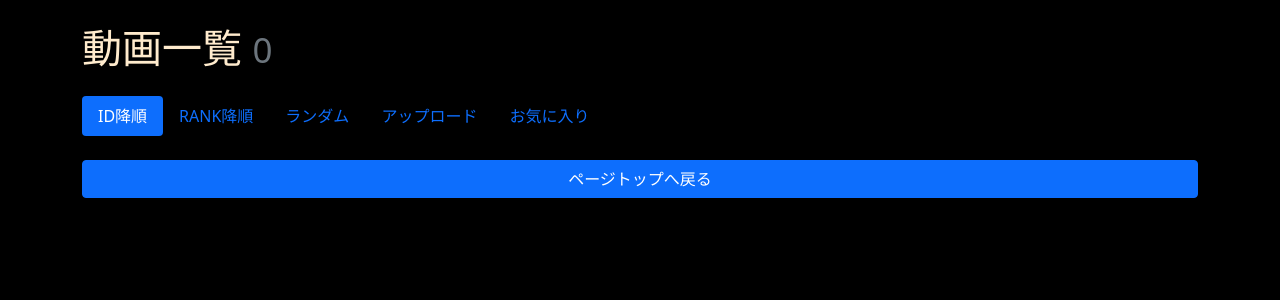
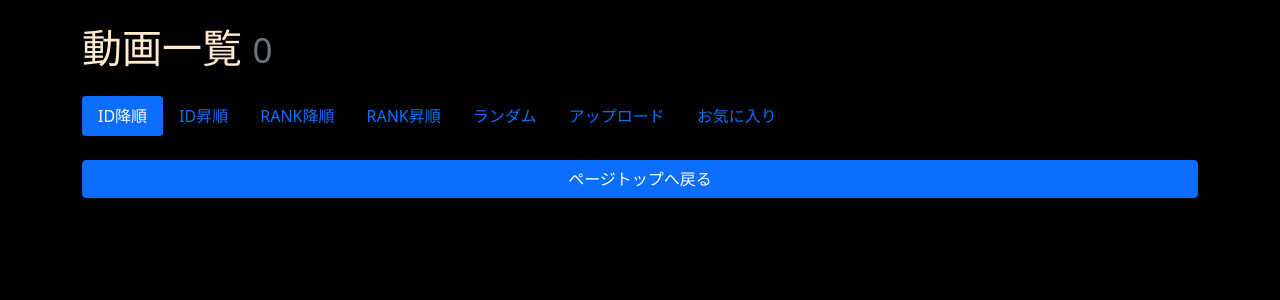
Before and after one commit to kawain/video_project, a Django app: page / in a window 1280 px wide. Shown: the top 300 px of the page. Run offline with Django 3.2, Linux system fonts and the light colour scheme; data that the repository does not hold is empty; some libraries are stand-ins or nearby versions.

Commit message:
メニュー変更

```diff
--- a/app_main/views.py
+++ b/app_main/views.py
@@ -22,13 +22,37 @@ def index(request):
     return render(request, "index.html", context=ctx)
 
 
+def index2(request):
+    all = VideoModel.objects.order_by('id')
+    ctx = {
+        "title": "動画一覧",
+        "lst": all,
+        "num": len(all),
+        "menu": 2,
+    }
+
+    return render(request, "index.html", context=ctx)
+
+
 def rank(request):
     all = VideoModel.objects.order_by('-rank')
     ctx = {
         "title": "動画一覧 ランク順",
         "lst": all,
         "num": len(all),
-        "menu": 2,
+        "menu": 3,
+    }
+
+    return render(request, "index.html", context=ctx)
+
+
+def rank2(request):
+    all = VideoModel.objects.order_by('rank')
+    ctx = {
+        "title": "動画一覧 ランク順",
+        "lst": all,
+        "num": len(all),
+        "menu": 4,
     }
 
     return render(request, "index.html", context=ctx)
@@ -40,7 +64,7 @@ def radom(request):
         "title": "動画一覧 ランダム",
         "lst": all,
         "num": len(all),
-        "menu": 3,
+        "menu": 5,
     }
 
     return render(request, "index.html", context=ctx)
@@ -93,7 +117,7 @@ def upload(request):
     else:
         ctx = {
             "title": "アップロード",
-            "menu": 4,
+            "menu": 6,
         }
 
     return render(request, "upload.html", context=ctx)
@@ -102,6 +126,6 @@ def upload(request):
 def favorite(request):
     ctx = {
         "title": "お気に入り",
-        "menu": 5,
+        "menu": 7,
     }
     return render(request, "favorite.html", context=ctx)
--- a/templates/include_menu.html
+++ b/templates/include_menu.html
@@ -3,15 +3,21 @@
         <a class="nav-link{% if menu == 1 %} active{% endif %}" href="/">ID降順</a>
     </li>
     <li class="nav-item">
-        <a class="nav-link{% if menu == 2 %} active{% endif %}" href="/rank">RANK降順</a>
+        <a class="nav-link{% if menu == 2 %} active{% endif %}" href="/index2">ID昇順</a>
     </li>
     <li class="nav-item">
-        <a class="nav-link{% if menu == 3 %} active{% endif %}" href="/radom">ランダム</a>
+        <a class="nav-link{% if menu == 3 %} active{% endif %}" href="/rank">RANK降順</a>
     </li>
     <li class="nav-item">
-        <a class="nav-link{% if menu == 4 %} active{% endif %}" href="/upload">アップロード</a>
+        <a class="nav-link{% if menu == 4 %} active{% endif %}" href="/rank2">RANK昇順</a>
     </li>
     <li class="nav-item">
-        <a class="nav-link{% if menu == 5 %} active{% endif %}" href="/favorite">お気に入り</a>
+        <a class="nav-link{% if menu == 5 %} active{% endif %}" href="/radom">ランダム</a>
+    </li>
+    <li class="nav-item">
+        <a class="nav-link{% if menu == 6 %} active{% endif %}" href="/upload">アップロード</a>
+    </li>
+    <li class="nav-item">
+        <a class="nav-link{% if menu == 7 %} active{% endif %}" href="/favorite">お気に入り</a>
     </li>
 </ul>
--- a/video_project/urls.py
+++ b/video_project/urls.py
@@ -21,7 +21,9 @@ from app_main import views
 
 urlpatterns = [
     path('', views.index, name='index'),
+    path('index2/', views.index2, name='index2'),
     path('rank/', views.rank, name='rank'),
+    path('rank2/', views.rank2, name='rank2'),
     path('radom/', views.radom, name='radom'),
     path('upload/', views.upload, name='upload'),
     path('rank_update/', views.rank_update, name='rank_update'),
```
